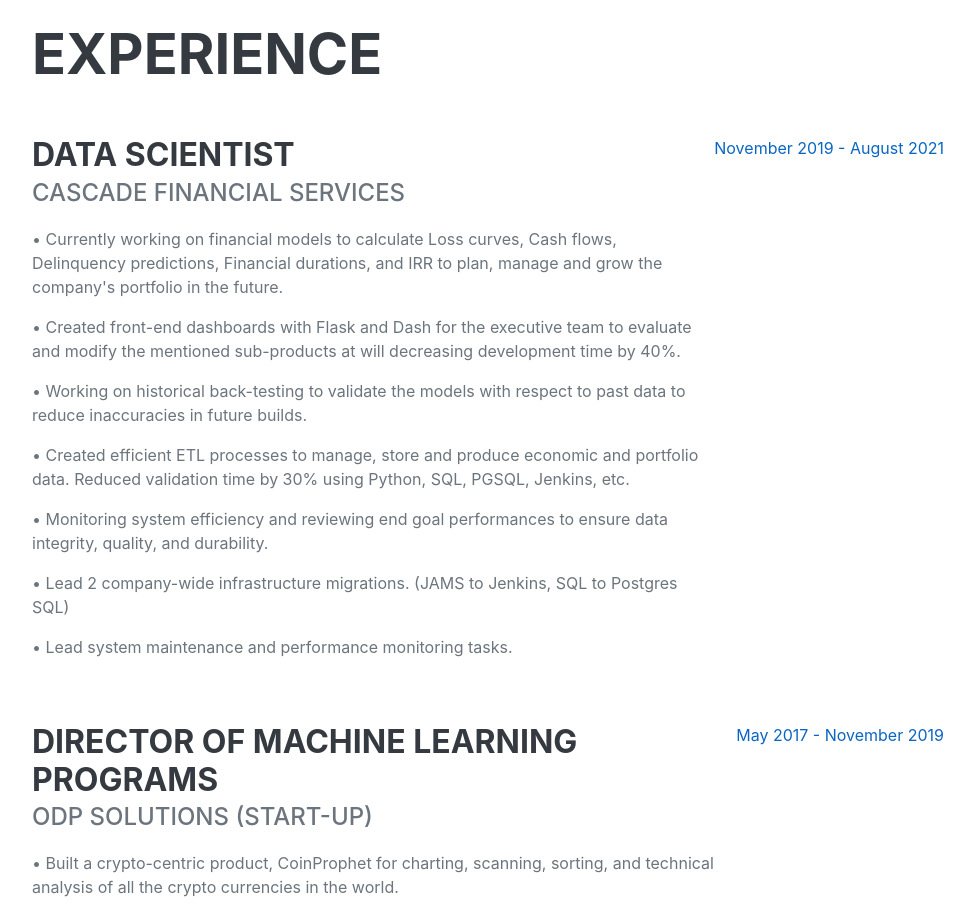
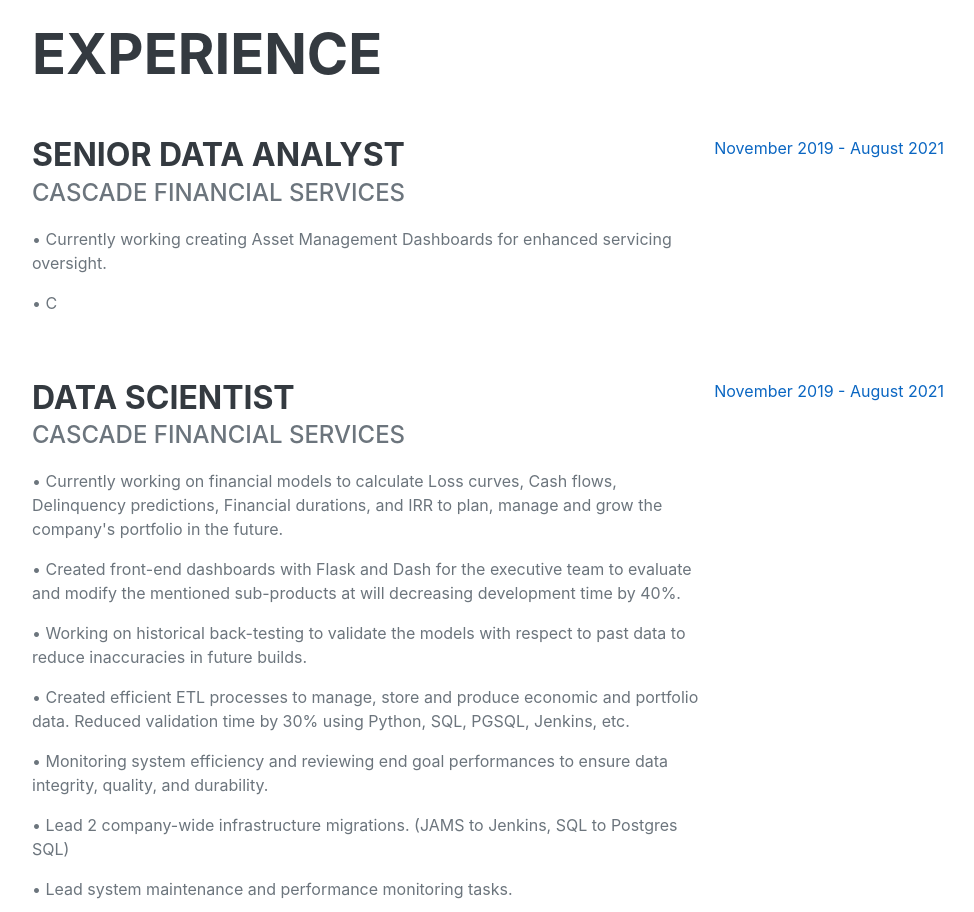
Before and after one commit to ajinkyalahade/resume, a plain HTML site: page index.html in a window 1280 px wide. Shown: the part 860-1772 px from the top of the page, without its empty margins (288-1262 px from the left). Drawn offline with nearby package versions, Linux system fonts and the light colour scheme; a web font is replaced by a local one.

Commit message:
job exp addition

```diff
--- a/index.html
+++ b/index.html
@@ -64,6 +64,15 @@
             <section class="resume-section" id="experience">
                 <div class="resume-section-content">
                     <h2 class="mb-5">Experience</h2>
+                    <div class="d-flex flex-column flex-md-row justify-content-between mb-5">
+                        <div class="flex-grow-1">
+                            <h3 class="mb-0">Senior Data Analyst</h3>
+                            <div class="subheading mb-3">Cascade Financial Services</div>
+                            <p>•	Currently working creating Asset Management Dashboards for enhanced servicing oversight.<p>
+                            <p>•	C<p>
+                        </div>
+                        <div class="flex-shrink-0"><span class="text-primary">November 2019 - August 2021</span></div>
+                    </div>
                     <div class="d-flex flex-column flex-md-row justify-content-between mb-5">
                         <div class="flex-grow-1">
                             <h3 class="mb-0">Data Scientist</h3>
```
